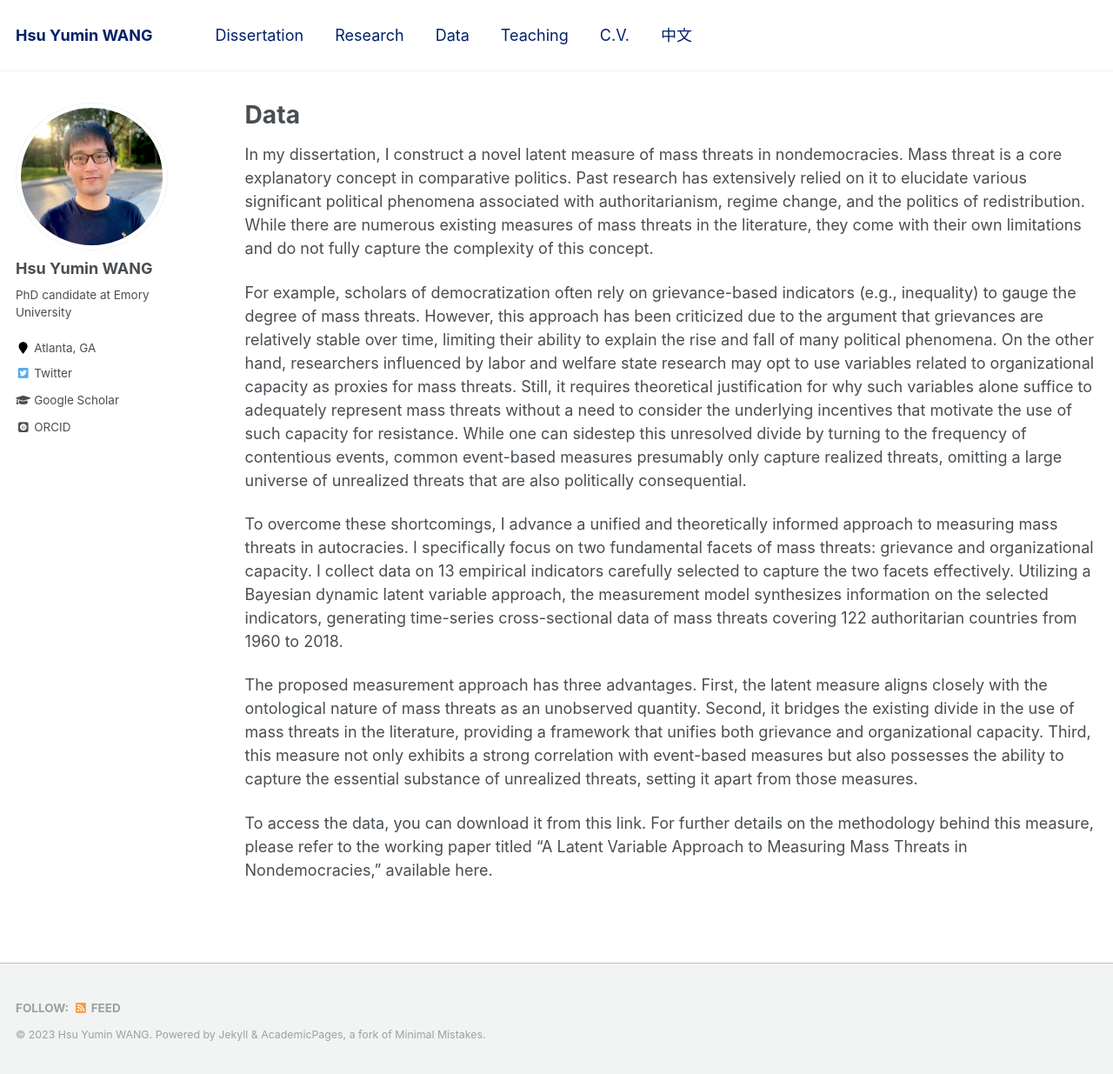
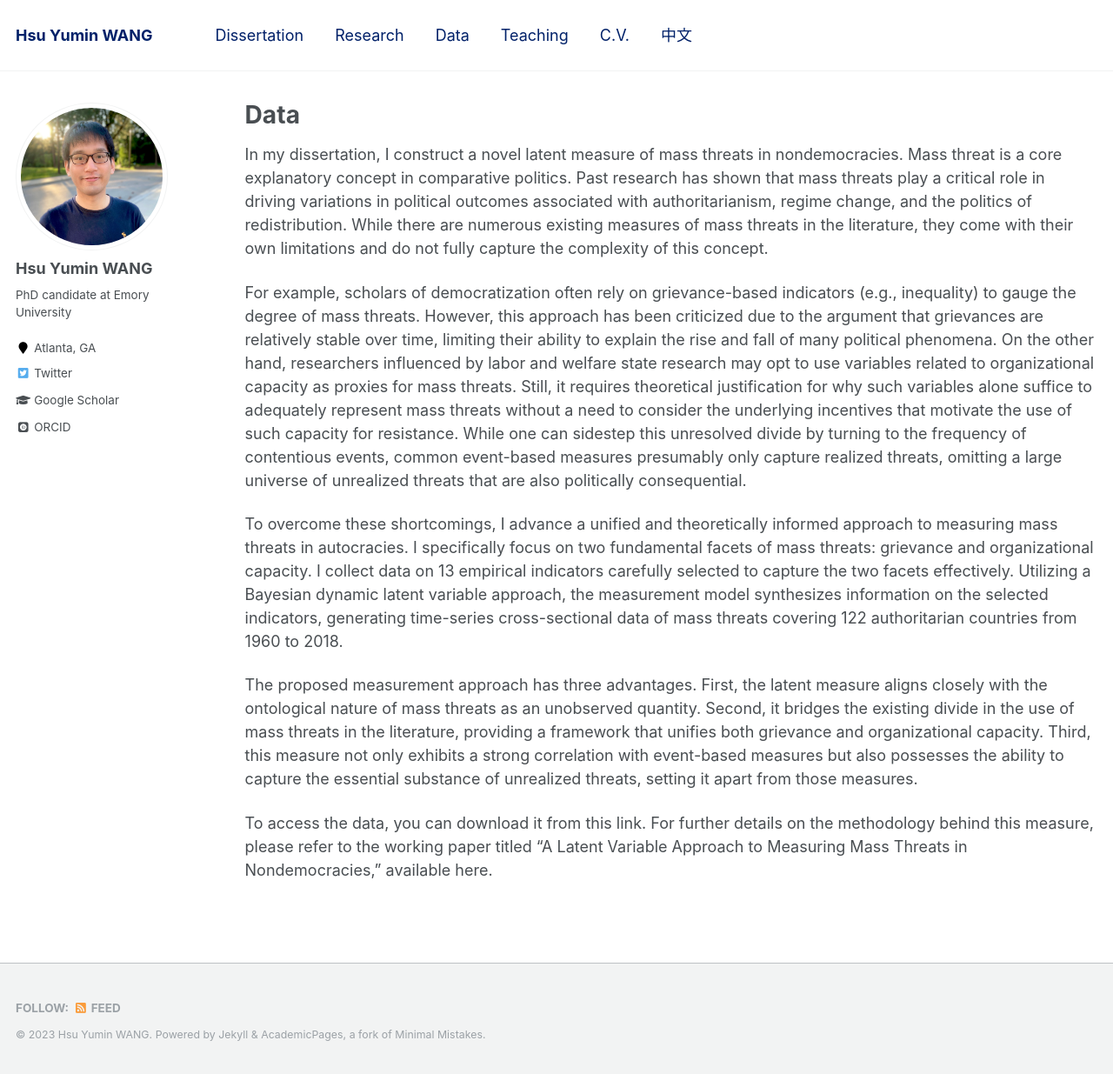
Before and after one commit to hsuyumin/hsuyumin.github.io, a Jekyll site: the page built from _pages/data.md, in a window 1280 px wide and 1235 px high. Shown: the whole window at 87% size. Built offline with Jekyll 4.4.1, drawn with Linux system fonts in a browser that asks for light colours; some web fonts are replaced.

Commit message:
Update data.md

```diff
--- a/_pages/data.md
+++ b/_pages/data.md
@@ -7,7 +7,7 @@ redirect_from:
   - /data
 ---
 
-In my dissertation, I construct a novel latent measure of mass threats in nondemocracies. Mass threat is a core explanatory concept in comparative politics. Past research has extensively relied on it to elucidate various significant political phenomena associated with authoritarianism, regime change, and the politics of redistribution. While there are numerous existing measures of mass threats in the literature, they come with their own limitations and do not fully capture the complexity of this concept.
+In my dissertation, I construct a novel latent measure of mass threats in nondemocracies. Mass threat is a core explanatory concept in comparative politics. Past research has shown that mass threats play a critical role in driving variations in political outcomes associated with authoritarianism, regime change, and the politics of redistribution. While there are numerous existing measures of mass threats in the literature, they come with their own limitations and do not fully capture the complexity of this concept.
 
 For example, scholars of democratization often rely on grievance-based indicators (e.g., inequality) to gauge the degree of mass threats. However, this approach has been criticized due to the argument that grievances are relatively stable over time, limiting their ability to explain the rise and fall of many political phenomena. On the other hand, researchers influenced by labor and welfare state research may opt to use variables related to organizational capacity as proxies for mass threats. Still, it requires theoretical justification for why such variables alone suffice to adequately represent mass threats without a need to consider the underlying incentives that motivate the use of such capacity for resistance. While one can sidestep this unresolved divide by turning to the frequency of contentious events, common event-based measures presumably only capture realized threats, omitting a large universe of unrealized threats that are also politically consequential.
 
```
